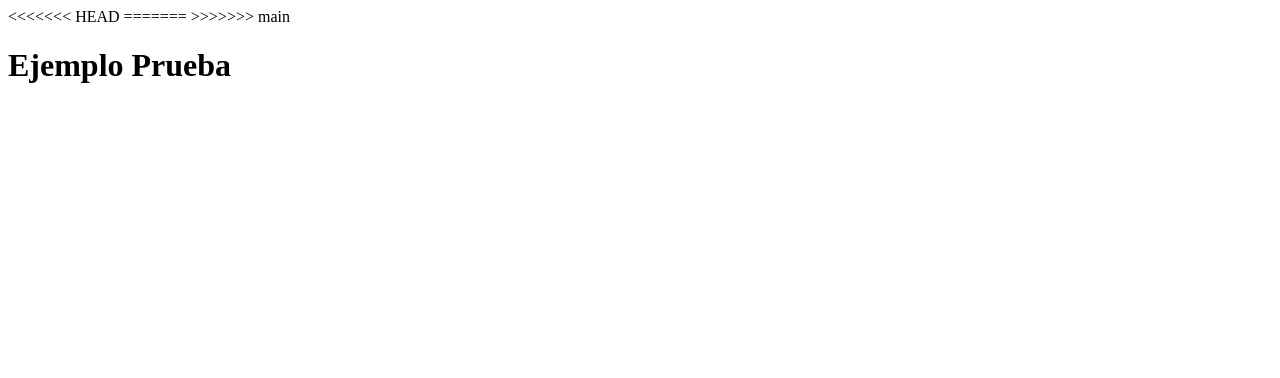
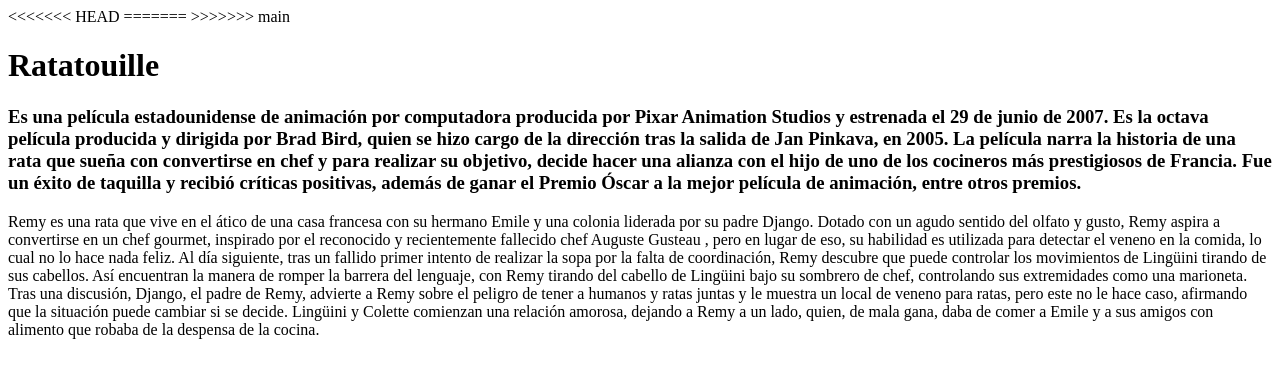
Before and after one commit to MeDicenJuarez/Grupo1, a plain HTML site: page index.html in a window 1280 px wide. Drawn offline with Linux system fonts and the light colour scheme.

Commit message:
Se agrego contenido al archivo index.html

```diff
--- a/index.html
+++ b/index.html
@@ -11,6 +11,16 @@
 >>>>>>> main
 </head>
 <body>
-  <h1>Ejemplo Prueba</h1>
+  <h1>Ratatouille</h1>
+    <h3>
+        Es una película estadounidense de animación por computadora producida por Pixar Animation Studios y estrenada el 29 de junio de 2007. Es la octava película producida y dirigida por Brad Bird, quien se hizo cargo de la dirección tras la salida de Jan Pinkava, en 2005.
+        La película narra la historia de una rata que sueña con convertirse en chef y para realizar su objetivo, decide hacer una alianza con el hijo de uno de los cocineros más prestigiosos de Francia. Fue un éxito de taquilla y recibió críticas positivas, además de ganar el Premio Óscar a la mejor película de animación, entre otros premios.
+    </h3>
+    <p>
+        Remy es una rata que vive en el ático de una casa francesa con su hermano Emile y una colonia liderada por su padre Django. Dotado con un agudo sentido del olfato y gusto, Remy aspira a convertirse en un chef gourmet, inspirado por el reconocido y recientemente fallecido chef Auguste Gusteau , pero en lugar de eso, su habilidad es
+        utilizada para detectar el veneno en la comida, lo cual no lo hace nada feliz. Al día siguiente, tras un fallido primer intento de realizar la sopa por la falta de coordinación, Remy descubre que puede controlar los movimientos de Lingüini tirando de sus cabellos. Así encuentran la manera de romper la barrera del lenguaje, con Remy
+        tirando del cabello de Lingüini bajo su sombrero de chef, controlando sus extremidades como una marioneta. Tras una discusión, Django, el padre de Remy, advierte a Remy sobre el peligro de tener a humanos y ratas juntas y le muestra un local de veneno para ratas, pero este no le hace caso, afirmando que la situación puede cambiar si
+        se decide. Lingüini y Colette comienzan una relación amorosa, dejando a Remy a un lado, quien, de mala gana, daba de comer a Emile y a sus amigos con alimento que robaba de la despensa de la cocina.
+    </p>
 </body>
 </html>
```
